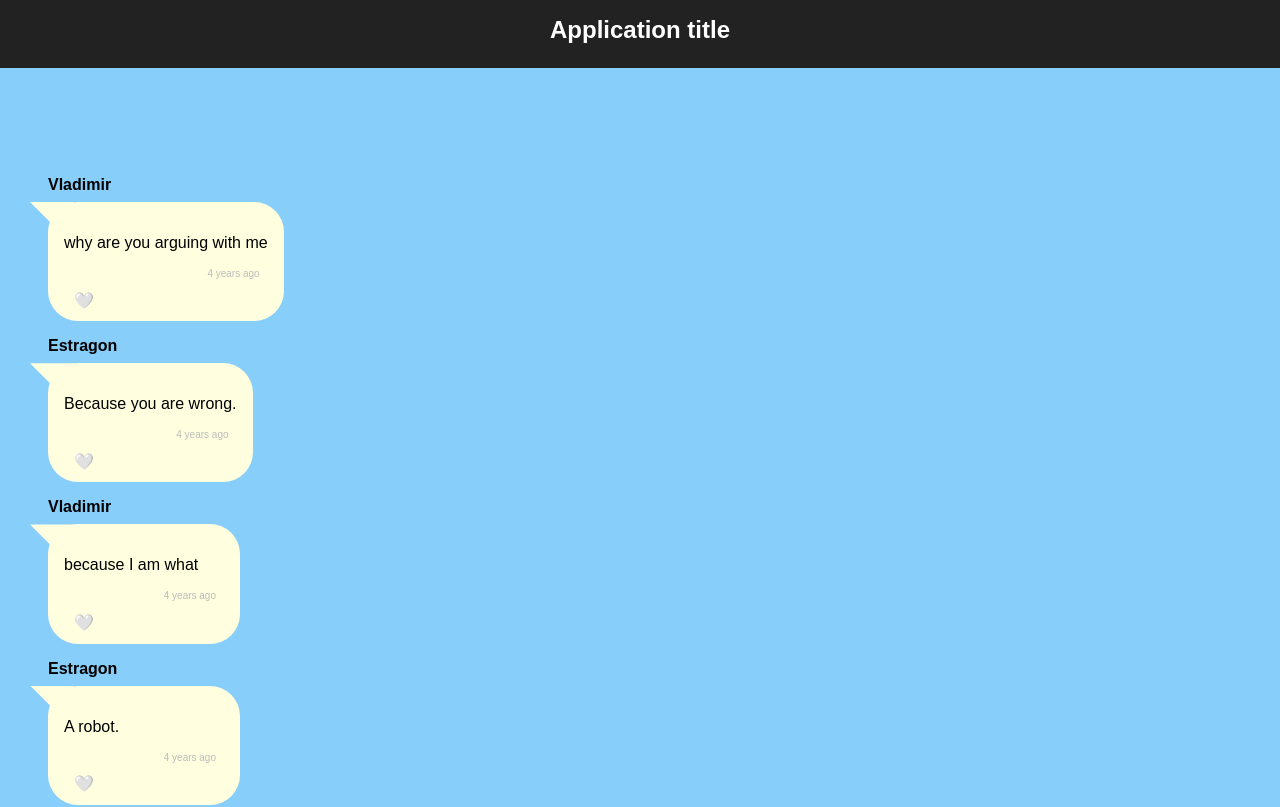
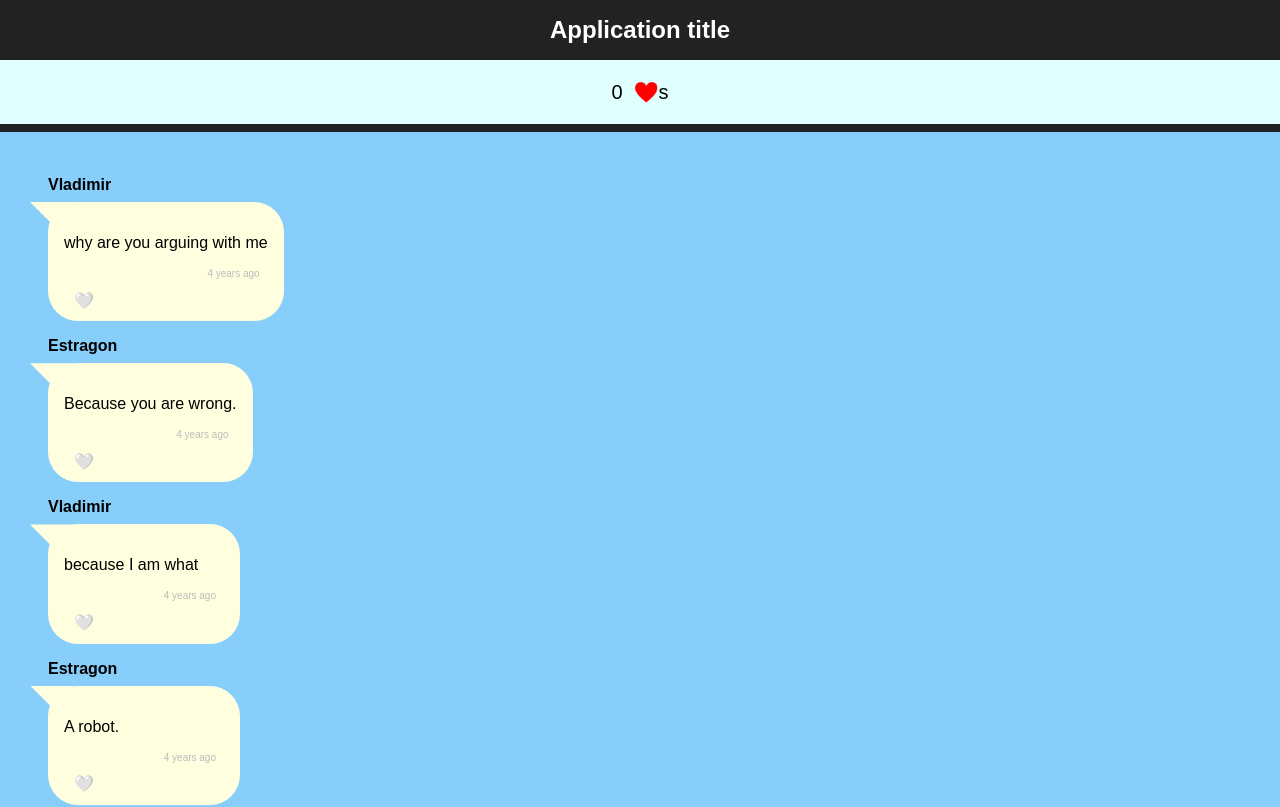
Before and after one commit to AdaGold/react-chatlog, a React (Create React App) app: page / in a window 1280 px wide. Shown: the top 807 px of the page. Built offline with nearby package versions, Linux system fonts and the light colour scheme.

Commit message:
heart button and add count section

```diff
--- a/src/App.css
+++ b/src/App.css
@@ -28,6 +28,18 @@
 
 #App header section {
   background-color: #e0ffff;
+  color: black;
+  height: 4rem;
+  font-size: 1.25rem;
+  display: flex;
+  justify-content: center;
+  align-items: center;
+}
+
+#App header section span {
+  font-size: 1.25rem;
+  color: rgba(100%, 0%, 0%, 0);
+  text-shadow: 0 0 0 red;
 }
 
 #App .widget {
@@ -35,40 +47,40 @@
   line-height: 0.5em;
   border-radius: 10px;
   color: black;
-  font-size:0.8em;
+  font-size: 0.8em;
   padding-left: 1em;
   padding-right: 1em;
 }
 
 #App #heartWidget {
   font-size: 1.5em;
-  margin: 1em
+  margin: 1em;
 }
 
 #App span {
-  display: inline-block
+  display: inline-block;
 }
 
 .red {
-  color: #b22222
+  color: #b22222;
 }
 
 .orange {
-  color: #e6ac00
+  color: #e6ac00;
 }
 
 .yellow {
-  color: #e6e600
+  color: #e6e600;
 }
 
 .green {
-  color: green
+  color: green;
 }
 
 .blue {
-  color: blue
+  color: blue;
 }
 
 .purple {
-  color: purple
+  color: purple;
 }
--- a/src/App.js
+++ b/src/App.js
@@ -1,16 +1,30 @@
-import React from 'react';
+import React, { useState } from 'react';
 import './App.css';
 import ChatLog from './components/ChatLog';
 import chatMessages from './data/messages.json';
 
 const App = () => {
-  const chatDatas = chatMessages;
+  // const [entries, setEntries] = useState(chatMessages);
+  // const updateChatDatas = (updateEntrie) => {
+  //   const chatDatas = entries.map((data) => {
+  //     if (data.id === updateEntrie.id) {
+  //       return updateEntrie;
+  //     }else{
+  //       return data;
+  //     }
+  //   });
+  //   setEntries(chatDatas);
+  // };
+
   return (
     <div id="App">
       <header>
         <h1>Application title</h1>
+        <section>
+          0 &nbsp; <span>🤍</span>s
+        </section>
       </header>
-      <main>{<ChatLog entries={chatDatas} />}</main>
+      <main>{<ChatLog entries={chatMessages} />}</main>
     </div>
   );
 };
--- a/src/components/ChatEntry.css
+++ b/src/components/ChatEntry.css
@@ -98,3 +98,12 @@ button {
 .chat-entry.remote .entry-bubble:hover::before {
   background-color: #a9f6f6;
 }
+
+.like {
+  color: white;
+}
+
+.liked {
+  color: rgba(100%, 0%, 0%, 0);
+  text-shadow: 0 0 0 red;
+}
--- a/src/components/ChatEntry.js
+++ b/src/components/ChatEntry.js
@@ -1,11 +1,16 @@
 //Presentational Component
 
-import React from 'react';
+import React, { useState } from 'react';
 import './ChatEntry.css';
 import TimeStamp from './TimeStamp';
 import PropTypes from 'prop-types';
 
 const ChatEntry = (props) => {
+  const [isLike, setLike] = useState(props.liked);
+  const heartColor = isLike ? 'liked' : 'like';
+  const changeLike = () => {
+    setLike(!isLike);
+  };
   return (
     <div className="chat-entry local">
       <h2 className="entry-name">{props.sender}</h2>
@@ -14,7 +19,9 @@ const ChatEntry = (props) => {
         <p className="entry-time">
           <TimeStamp time={props.timeStamp} />
         </p>
-        <button className="like">🤍{props.liked}</button>
+        <button className={heartColor} onClick={changeLike}>
+          🤍
+        </button>
       </section>
     </div>
   );
```
Also changed, not shown: 1 other file (tests, documents, lock files or other folders). Lines whose indentation alone changed are shown as unchanged.
